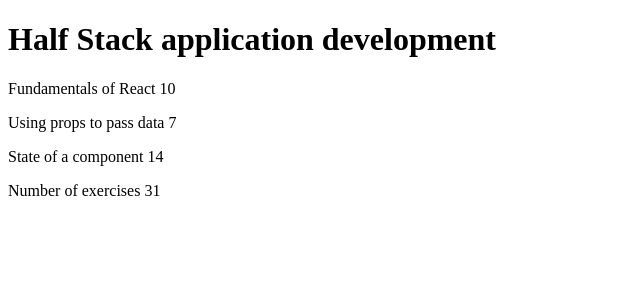
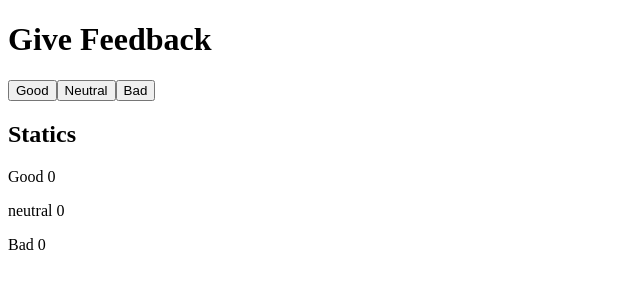
Before and after one commit to ThecodinggirlDenise/UNIVERSITY-OF-HELSINKI-PART01, a React (Vite) app in the folder vite-project/: page / in a window 1280 px wide. Shown: the top 300 px of the page, without its empty margins (0-640 px from the left). Built offline with nearby package versions, Linux system fonts and the light colour scheme.

Commit message:
Part 1.6

```diff
--- a/vite-project/src/App.jsx
+++ b/vite-project/src/App.jsx
@@ -1,57 +1,21 @@
 /* eslint-disable no-unused-vars */
-/* eslint-disable react/prop-types */
-import React from 'react';
+import { useState } from 'react';
 
-const Header = (props) => {
-  return <h1>{props.course}</h1>;
-};
-
-const Part = (props) => {
-  return (
-    <p>
-      {props.part.name} {props.part.exercises}
-    </p>
-  );
-};
-
-const Content = (props) => {
+const App = () => {
+  // Save clicks of each button to its own state
+  const[good,setGood]=useState(0);
+  const[neutral,setNeutral]=useState(0);
+  const[bad,setBad]=useState(0);
   return (
     <div>
-      <Part part={props.part1} />
-      <Part part={props.part2} />
-      <Part part={props.part3} />
-    </div>
-  );
-};
-
-const Total = (props) => {
-  return (
-    <p>
-      Number of exercises {props.part1.exercises + props.part2.exercises + props.part3.exercises}
-    </p>
-  );
-};
-
-const App = () => {
-  const course = 'Half Stack application development';
-  const part1 = {
-    name: 'Fundamentals of React',
-    exercises: 10,
-  };
-  const part2 = {
-    name: 'Using props to pass data',
-    exercises: 7,
-  };
-  const part3 = {
-    name: 'State of a component',
-    exercises: 14,
-  };
-
-  return (
-    <div>
-      <Header course={course} />
-      <Content part1={part1} part2={part2} part3={part3} />
-      <Total part1={part1} part2={part2} part3={part3} />
+      <h1>Give Feedback</h1>
+      <button onClick={()=>setGood(good+1)}>Good</button>
+      <button onClick={()=>setNeutral(neutral+1)}>Neutral</button>
+      <button onClick={()=>setBad(bad+1)}>Bad</button>
+      <h2>Statics</h2>
+      <p>Good {good}</p>
+      <p>neutral {neutral}</p>
+      <p>Bad {bad}</p>
     </div>
   );
 };
```
Also changed, not shown: package.json (added, +16 -0 lines), 1 other file (tests, documents, lock files or other folders).
